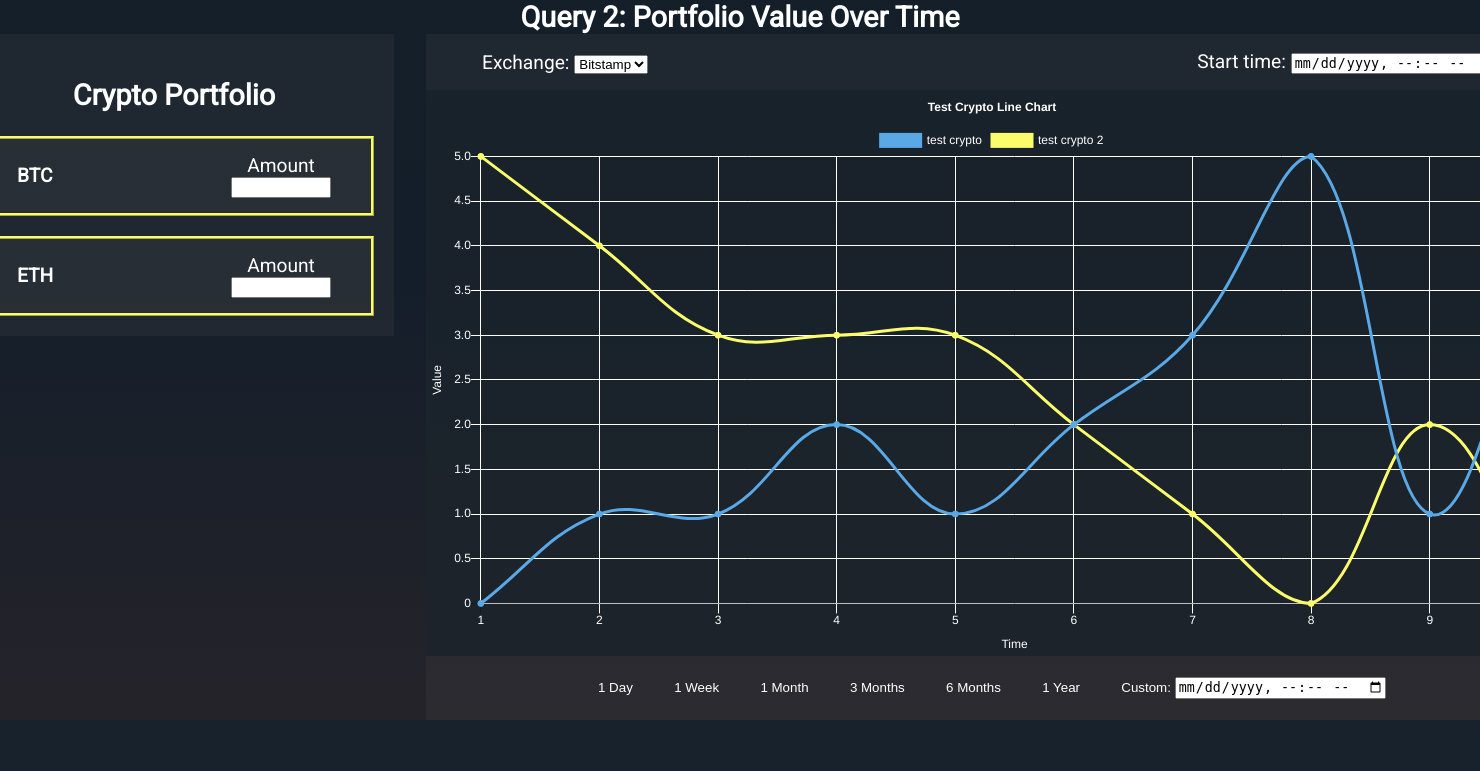
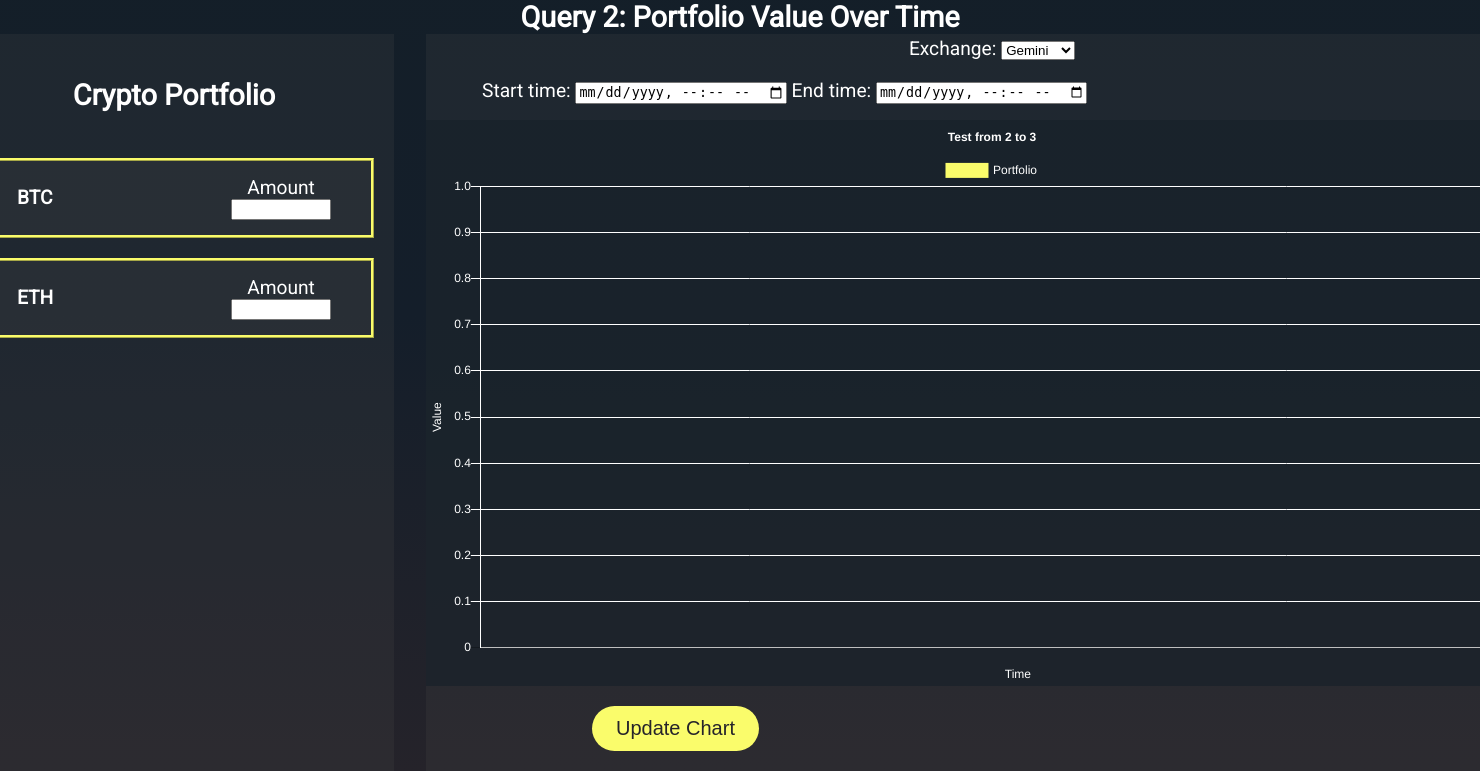
Before and after one commit to BradyMMenswar/DBMSProject, a Flask app: page /portfolio in a window 1480 px wide; the page is wider, and only the part inside the window is pictured. Shown: the part 140-911 px from the top of that part. Before the commit the page ends 860 px from the top of that part, so only its background shows below. Run offline with Flask 2, Linux system fonts and the light colour scheme; some libraries are stand-ins or nearby versions.

Commit message:
Added Query Two Chart
Portfolio calculator is functional.
Changed some css to accommodate new chart.

```diff
--- a/app.py
+++ b/app.py
@@ -1,6 +1,6 @@
 from flask import Flask, render_template, request, jsonify
 from datetime import datetime
-from oracleFuncs import queryOne, queryFour, queryThree
+from oracleFuncs import queryOne, queryFour, queryThree, queryTwo
 import math
 
 app = Flask(__name__, static_url_path='',
@@ -46,25 +46,6 @@
             # print(len(chartForm[4]))
             # print(len(chartForm[5]))
             return render_template("analyze.html", value = chartForm)
-
-        # if request.form.get('int1'):
-        #     a=request.form.get('int1')
-        #     return render_template("analyze.html", value = [1,2])
-        # if request.form.get('int2'):
-        #     a=request.form.get('int2')
-        #     return render_template("analyze.html", value = [1,2,3])
-        # if request.form.get('int3'):
-        #     a=request.form.get('int3')
-        #     return render_template("analyze.html", value = [1,2,3,4])
-        # if request.form.get('int4'):
-        #     a=request.form.get('int4')
-        #     return render_template("analyze.html", value = [1,2,3,4,5])
-        # if request.form.get('int5'):
-        #     a=request.form.get('int5')
-        #     return render_template("analyze.html", value = [1,2,3,4,5,6,7])
-        # if request.form.get('int6'):
-        #     a=request.form.get('int6')
-        #     return render_template("analyze.html", value = [1,2,3,4,5,6,7,8,9,10])
         query = 0;
         return render_template("analyze.html", value = [1,2,3,4,5,6,7,8,9,10])
     else:
@@ -112,25 +93,6 @@
             # print(len(chartForm[4]))
             # print(len(chartForm[5]))
             return render_template("market.html", value = chartForm)
-
-        # if request.form.get('int1'):
-        #     a=request.form.get('int1')
-        #     return render_template("analyze.html", value = [1,2])
-        # if request.form.get('int2'):
-        #     a=request.form.get('int2')
-        #     return render_template("analyze.html", value = [1,2,3])
-        # if request.form.get('int3'):
-        #     a=request.form.get('int3')
-        #     return render_template("analyze.html", value = [1,2,3,4])
-        # if request.form.get('int4'):
-        #     a=request.form.get('int4')
-        #     return render_template("analyze.html", value = [1,2,3,4,5])
-        # if request.form.get('int5'):
-        #     a=request.form.get('int5')
-        #     return render_template("analyze.html", value = [1,2,3,4,5,6,7])
-        # if request.form.get('int6'):
-        #     a=request.form.get('int6')
-        #     return render_template("analyze.html", value = [1,2,3,4,5,6,7,8,9,10])
         query = 0
         return render_template("market.html", value = [1,2,3,4,5,6,7,8,9,10])
     else:
@@ -138,9 +100,44 @@
         print("no")
         return render_template("market.html", value = [1,2,3,4,5,6,7,8,9,10])
 
-@app.route('/portfolio')
+@app.route('/portfolio', methods=['POST', 'GET'])
 def portfolio() -> str:
-    return render_template("portfolio.html")
+    if request.method == 'POST':
+        chartForm = [0, 0, 0, 0, 0, 0, 0]
+        if(request.form.get('exchange-data')):
+            chartForm[0] = request.form.get('exchange-data')
+            chartForm[1] = str(datetime.strptime(request.form.get('start-data'), '%Y-%m-%dT%H:%M'))
+            chartForm[2] = str(datetime.strptime(request.form.get('end-data'), '%Y-%m-%dT%H:%M'))
+            chartForm[3] = request.form.get('ETHAmount')
+            chartForm[4] = request.form.get('BTCAmount')
+            chartForm[5] = []
+            chartForm[6] = []
+            query = queryTwo(request.form.get('exchange-data'), datetime.strptime(request.form.get('start-data'), '%Y-%m-%dT%H:%M'), datetime.strptime(request.form.get('end-data'), '%Y-%m-%dT%H:%M'), chartForm[3], chartForm[4])
+            queryA = query.A
+            queryALength = len(queryA)
+            scaleFactor = math.floor(queryALength / 100)
+            for x in range(queryALength):
+                if(x % scaleFactor == 0):
+                    chartForm[5].append(str(queryA[x]))
+            # for d in queryA:
+            #     chartForm[4].append(str(d))
+            queryB = query.B
+            queryC = query.C
+            for y in range(queryALength):
+                if(y % scaleFactor == 0):
+                    chartForm[6].append(queryB[y] + queryC[y])
+            # for p in queryC:
+            #     chartForm[5].append(p)
+            print(chartForm)
+            # print(len(chartForm[4]))
+            # print(len(chartForm[5]))
+            return render_template("portfolio.html", value = chartForm)
+        query = 0;
+        return render_template("portfolio.html", value = [1,2,3,4,5,6,7,8,9,10])
+    else:
+        a=request.args.get('test')
+        print("no")
+        return render_template("portfolio.html", value = [1,2,3,4,5,6,7,8,9,10])
 
 @app.route('/volume', methods=['POST', 'GET'])
 def volume() -> str:
@@ -172,25 +169,6 @@
             # print(len(chartForm[4]))
             # print(len(chartForm[5]))
             return render_template("volume.html", value = chartForm)
-
-        # if request.form.get('int1'):
-        #     a=request.form.get('int1')
-        #     return render_template("analyze.html", value = [1,2])
-        # if request.form.get('int2'):
-        #     a=request.form.get('int2')
-        #     return render_template("analyze.html", value = [1,2,3])
-        # if request.form.get('int3'):
-        #     a=request.form.get('int3')
-        #     return render_template("analyze.html", value = [1,2,3,4])
-        # if request.form.get('int4'):
-        #     a=request.form.get('int4')
-        #     return render_template("analyze.html", value = [1,2,3,4,5])
-        # if request.form.get('int5'):
-        #     a=request.form.get('int5')
-        #     return render_template("analyze.html", value = [1,2,3,4,5,6,7])
-        # if request.form.get('int6'):
-        #     a=request.form.get('int6')
-        #     return render_template("analyze.html", value = [1,2,3,4,5,6,7,8,9,10])
         query = 0;
         return render_template("volume.html", value = [1,2,3,4,5,6,7,8,9,10])
     else:
--- a/static/styles.css
+++ b/static/styles.css
@@ -126,6 +126,7 @@
     width: 800px;
     justify-content: space-between;
     align-items: center;
+    align-self: center;
     margin: 20px;
 }
 
@@ -143,7 +144,7 @@
     display: flex;
     background-color:#4646463b;
     flex-direction: column;
-    justify-content: space-between;
+    justify-content: flex-start;
     margin: 0 2rem;
     padding: 20px;
     flex-grow: 0.5;
@@ -182,13 +183,6 @@
     flex-direction: column;
 }
 
-nav .mid-section{
-    height: 500px;
-    width: 90%;
-    overflow: hidden;
-    overflow-y: scroll;
-}
-
 .submit-form{
     color:#25232A;
     background: #FAFC6B;
@@ -208,3 +202,8 @@
     border-style:hidden;
     color: #25232A;
 }
+
+.portfolio-form{
+    display: flex;
+    flex-direction: row;
+}
--- a/templates/portfolio.html
+++ b/templates/portfolio.html
@@ -25,18 +25,17 @@
     </header>
     <h2 class="query-title">Query 2: Portfolio Value Over Time</h2>
     <section class="portfolio-main-section">
-
-
+       <form action = "http://localhost:5000/portfolio" method = "POST" class="portfolio-form">
             <div class="portfolio">
                 <div class="top-section">
                     <h1>Crypto Portfolio</h1>
                 </div>
-            <nav class="mid-section">
+                <div class="mid-section">
                     <div class="crypto-box">
                         <h4>BTC</h4>
                         <div class="crypto-input">
                             <label>Amount</label>
-                        <input type="text"></input>
+                            <input type="text" name="BTCAmount"></input>
                         </div>
 
                     </div>
@@ -44,74 +43,66 @@
                         <h4>ETH</h4>
                         <div class="crypto-input">
                             <label>Amount</label>
-                        <input type="text"></input>
+                            <input type="text" name="ETHAmount"></input>
                         </div>
                     </div>
-            </nav>
+                </div>
             </div>
             <div class="chart-box">
+                <div class="exchange-section">
+                <label>Exchange: </label>
+                <select class="drop-down" name="exchange-data">
+                    <option value="1">Gemini</option>
+                    <option value="2">Bitstamp</option>
+                </select>
+                </div>
                 <div class="top-section">
                     <div>
-                    <label>Exchange: </label>
-                    <select>
-                        <option>Bitstamp</option>
-                        <option>Gemini</option>
-                    </select>
-                </div>
-                <div>
                         <label>Start time:</label>
-                    <input type="datetime-local"></input>
+                        <input type="datetime-local" name="start-data"></input>
+                        <label>End time: </label>
+                        <input type="datetime-local" name="end-data"></input>
                     </div>
 
                 </div>
                 <canvas id="canvas" style="background-color: #141F288f"></canvas>
-            <!-- original buttons for reference <input id="mvalue" onkeyup="updateRangeMin(this)" type = "number" value = 1 min=1 max=10>
-            <input id="mvalue" onkeyup="updateRangeMax(this)" type = "number" value = 10 min=1 max=10> -->
                 <div class="bottom-section">
-                    <button class="time-button" id="mvalue" onclick="updateRangeMax(this)" value = 1>1 Day</button>
-                    <button class="time-button" id="mvalue" onclick="updateRangeMax(this)" value = 7>1 Week</button>
-                    <button class="time-button" id="mvalue" onclick="updateRangeMax(this)" value = 30>1 Month</button>
-                    <button class="time-button" id="mvalue" onclick="updateRangeMax(this)" value = 90>3 Months</button>
-                    <button class="time-button" id="mvalue" onclick="updateRangeMax(this)" value = 180>6 Months</button>
-                    <button class="time-button" id="mvalue" onclick="updateRangeMax(this)" value = 365>1 Year</button>
-                    <button class="time-button">
-                        <label>Custom:</label>
-                        <input type="datetime-local"></input>
-                    </button>
+                    <input type="submit" class="submit-form" value="Update Chart"></input>
                 </div>
             </div>
+        </form>
     </section>
-
     <!--suppress JSUnresolvedLibraryURL -->
 <script src="https://cdnjs.cloudflare.com/ajax/libs/jquery/3.4.0/jquery.min.js"></script>
 <!--suppress JSUnresolvedLibraryURL -->
 <script src="https://cdnjs.cloudflare.com/ajax/libs/twitter-bootstrap/4.3.1/js/bootstrap.min.js"></script>
 <!--suppress JSUnresolvedLibraryURL -->
 <script src="https://cdnjs.cloudflare.com/ajax/libs/Chart.js/2.8.0/Chart.min.js"></script>
-<script>
+
+<script src="https://cdn.jsdelivr.net/npm/chartjs-adapter-date-fns/dist/chartjs-adapter-date-fns.bundle.min.js"></script>
+<script type="text/javascript">
         var rangemax = 10
         var rangemin = 0
-        const labels = [1,2,3,4,5,6,7,8,9,10]
+        const labels = [1,2]
+        var valueJSON = {{value|tojson}}
+        console.log(valueJSON)
+        var cryptoName = "Test";
+
+        var minTime = valueJSON[1]
+        var maxTime = valueJSON[2]
 
         const config = {
             type: 'line',
             data: {
-                labels: labels,
+                //labels: labels,
                 datasets: [
                     {
-                    label: "test crypto",
-                    fontColor: 'rgb(255,255,255)',
-                    backgroundColor: '#5AA9E6',
-                    borderColor: '#5AA9E6',
-                    data: [0,1,1,2,1,2,3,5,1,4],
-                    fill: false,
-                    },
-                    {
-                    label: "test crypto 2",
+                    label: 'Portfolio',
                     fontColor: 'rgb(255,255,255)',
                     backgroundColor: '#FAFC6B',
                     borderColor: '#FAFC6B',
-                    data: [5,4,3,3,3,2,1,0,2,0],
+                    data: [
+                    ],
                     fill: false,
                     }
                 ],
@@ -125,7 +116,7 @@
                 responsive: true,
                 title: {
                     display: true,
-                    text: 'Test Crypto Line Chart',
+                    text: cryptoName + ' from ' + valueJSON[1] + ' to ' + valueJSON[2],
                     fontColor: 'rgb(255,255,255)'
                 },
                 tooltips: {
@@ -140,6 +131,12 @@
                     color: 'rgb(0,0,0)',
                     xAxes: [{
                         display: true,
+                        type: 'time',
+                        time: {
+                            unit: 'day',
+                            min: minTime,
+                            max: maxTime
+                        },
                         scaleLabel: {
                             display: true,
                             labelString: 'Time',
@@ -172,36 +169,62 @@
             }
         };
 
+
+
         const context = document.getElementById('canvas').getContext('2d');
 
         const lineChart = new Chart(context, config);
-
+        lineChart.update();
         const source = new EventSource("/chart-data");
 
-        source.onmessage = function (event) {
-            const data = JSON.parse(event.data);
-            if (config.data.labels.length === 20) {
-                config.data.labels.shift();
-                config.data.datasets[0].data.shift();
+        // source.onmessage = function (event) {
+        //     const data = JSON.parse(event.data);
+        //     if (config.data.labels.length === 20) {
+        //         config.data.labels.shift();
+        //         config.data.datasets[0].data.shift();
+        //     }
+        //     config.data.labels.push(data.time);
+        //     config.data.datasets[0].data.push(data.value);
+        //     lineChart.update();
+        // }
+        // function updateRangeMax(mvalue){
+        //     console.log(mvalue.value)
+        //     const range = labels.slice(rangemin,mvalue.value);
+        //     lineChart.config.data.labels = range;
+        //     rangemax = mvalue.value;
+        //     lineChart.update();
+
+        // }
+        // function updateRangeMin(mvalue){
+        //     console.log(mvalue.value)
+        //     const range = labels.slice(mvalue.value-1,rangemax);
+        //     lineChart.config.data.labels = range;
+        //     rangemin = mvalue.value-1;
+        //     lineChart.update();
+        // }
+        function addData(chart, data) {
+
+
+            chart.config.data.datasets.forEach((dataset) => {
+                dataset.data.push(data);
+            });
+            chart.update();
         }
-            config.data.labels.push(data.time);
-            config.data.datasets[0].data.push(data.value);
-            lineChart.update();
+        function removeData(chart) {
+            chart.config.data.datasets.forEach((dataset) => {
+
+                dataset.data.pop();
+
+            });
+            chart.update();
         }
-        function updateRangeMax(mvalue){
-            console.log(mvalue.value)
-            const range = labels.slice(rangemin,mvalue.value);
-            lineChart.config.data.labels = range;
-            rangemax = mvalue.value;
-            lineChart.update();
+
+        removeData(lineChart);
+        for(let i = 0;i<valueJSON[5].length; i++)
+        {
+            addData(lineChart, {x: valueJSON[5][i], y: valueJSON[6][i]})
         }
-        function updateRangeMin(mvalue){
-            console.log(mvalue.value)
-            const range = labels.slice(mvalue.value-1,rangemax);
-            lineChart.config.data.labels = range;
-            rangemin = mvalue.value-1;
-            lineChart.update();
-        }
+        console.log(lineChart.data.datasets[0])
 
 
 
```
Lines whose indentation alone changed are shown as unchanged.
